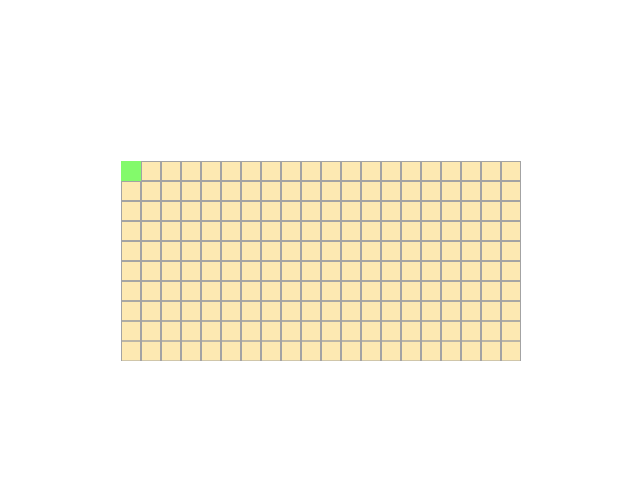
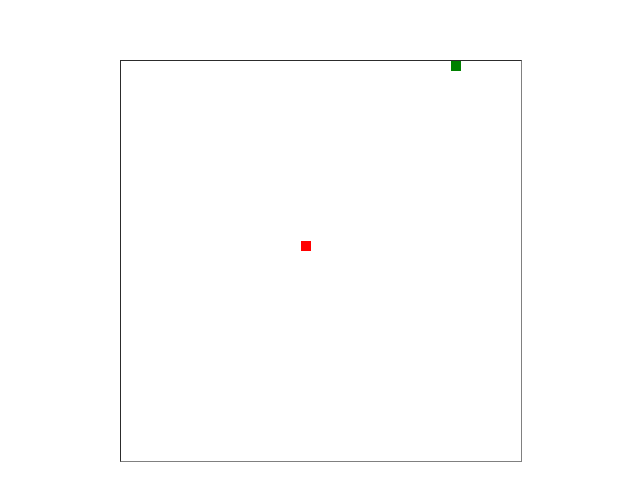
Before and after one commit to jaderAdriel/snake-game, a plain HTML site: page index.html in a window 1280 px wide. Shown: the part 139-640 px from the top of the page, without its empty margins (319-959 px from the left). Drawn offline with Linux system fonts and the light colour scheme.

Commit message:
movimentação básica da cobra

```diff
--- a/index.html
+++ b/index.html
@@ -15,7 +15,6 @@
         <main id="game-container">
 
             <canvas id="game-screen"></canvas>
-            <canvas id="game-background"></canvas>
 
         </main>
 
--- /dev/null
+++ b/src/abstract/food.js
@@ -0,0 +1,63 @@
+export class Food {
+
+    color;
+    ctx;
+    radius;
+    position = {
+        x: 180,
+        y: 180
+    };
+    area = {
+        x: 30,
+        y: 30
+    };
+
+    border = {
+        x: 400,
+        y: 400
+    }
+
+    constructor(props) {
+
+        this.ctx = props.ctx;
+        this.color = props.color || 'red';
+        this.position = props.position || this.position;
+        this.area = props.area || this.area;
+        this.border = props.border || this.border;
+        // this.radius = props.radius || this.area.x / 2;
+
+        this.draw()
+
+    }
+
+    draw () {
+
+        this.ctx.fillStyle = this.color;
+        this.ctx.fillRect(
+            this.position.x, this.position.y,
+            this.area.x, this.area.y
+        );
+
+    }
+
+    update () {
+        this.draw()
+    }
+
+    changePosition () {
+        const amountCol = this.border.x / this.area.x;
+        const amountRow = this.border.y / this.area.y;
+
+        const newPosition = {
+            x: this.getRandomNumber(0, amountCol) * this.area.x,
+            y: this.getRandomNumber(0, amountRow) * this.area.x
+        }
+
+        this.position = newPosition;
+    }
+
+    getRandomNumber( min, max) {
+        return Math.floor( Math.random() * (max - min) + min ) ;
+    }
+
+}
--- a/src/abstract/snake.js
+++ b/src/abstract/snake.js
@@ -1,70 +1,137 @@
 export class Snake {
+
+    ctx;
+    position = { x: 0, y: 0 }
+    tailColor = 'green';
+    headColor = '#444c24';
+    border = { x: 400, y: 400 };
+    area = { x: 20, y: 20 };
+    nextDirection = {x : 1 , y: 0};
+    direction = {x : 1 , y: 0}
+    total = 1;
+    speed = this.area.x;
+
+    tail = [ { position:  { x: 0, y: 0 }, direction: this.direction} ];
+
+    dead = false;
 
     constructor (props) {
 
         this.ctx = props.ctx;
+        this.headColor = props.headColor || this.tailColor;
+        this.tailColor = props.tailColor || this.tailColor;
+        this.border = props.border || this.border;
+        this.area = props.area || this.area;
+        this.position = props.position || this.position;
+        this.direction = props.direction || this.direction;
+        this.speed = this.area.x;
+    }
 
-        this.speed = 100;
+    draw () {
 
-        this.border = props.border || {
-            x: 400,
-            y: 400
+        for (let index = 0; index < this.tail.length ; index++) {
+            const element = this.tail[index];
+            this.ctx.fillStyle = this.tailColor;
+            this.ctx.fillRect(
+                element.position.x ,
+                element.position.y,
+                this.area.x,
+                this.area.y ,
+            );
         }
 
-        this.head = '';
 
-        this.tail = props.tail || [];
+    }
 
-        this.headColor = props.headColor || 'black';
+    shiftPositions () {
+        // console.log(this.tail);
+        for (let index = 0; index < this.tail.length - 1 ; index++) {
+            const nextElement = this.tail[index + 1];
 
-        this.tail = props.tailColor || 'black';
+            this.tail[index] = nextElement;
+        }
+    }
 
-        this.position = props.position || {
-            x: 0,
-            y: 0,
+    update ( food ) {
+        if ( this.dead ) return;
+
+        if (this.total === this.tail.length) {
+            this.shiftPositions();
+            console.log(this.tail, this.total);
         }
 
-        this.area = props.area || {
-            x : 20,
-            y : 20
+        if ( this.position.x === food.position.x && this.position.y === food.position.y  ) {
+            food.changePosition();
+            this.eat();
         }
 
-        this.direction = props.direction || {
-            x : 0,
-            y : 0
+        const newPosition = {
+            x: this.position.x + this.speed * this.direction.x ,
+            y: this.position.y + this.speed * this.direction.y
         }
+
+        this.setPosition( newPosition );
+
+        this.tail[this.total - 1] = {
+            position: this.position,
+            direction: this.direction
+        };
+
+        this.changedDirection();
 
         this.draw()
     }
 
-    draw () {
-        this.ctx.fillStyle = this.headColor;
-        this.ctx.fillRect(
-            this.position.x, this.position.y,
-            this.area.x, this.area.y
-        );
-    }
 
-    update () {
 
-        const newPosition = {
-            x: this.position.x + this.area.x * this.direction.x ,
-            y: this.position.y + this.area.y * this.direction.y
-        }
-
-        this.setPosition( newPosition );
-
-        this.draw()
+    eat () {
+        this.total++;
+        console.log(this.tail , this.total);
     }
 
     setDirection (direction) {
-        this.direction = direction;
+        this.nextDirection = direction;
+    }
+
+    changedDirection() {
+
+        const unchangedDirection = {x : 0 , y: 0};
+
+        if ( ( this.position.x % this.area.x === 0 ) && ( this.nextDirection.y !== 0 )) {
+            this.direction = this.nextDirection;
+            this.nextDirection = unchangedDirection;
+        }
+        if ( ( this.position.y % this.area.y === 0 ) && ( this.nextDirection.x !== 0 )) {
+            this.direction = this.nextDirection;
+            this.nextDirection = unchangedDirection;
+        }
+    }
+
+    isTouchingTail (newPosition) {
+        for (let index = 0; index < this.tail.length - 1; index++) {
+            const e = this.tail[index]
+            if ( !(e.x === newPosition.x && e.y === newPosition.y)) continue
+            this.dead = true;
+        }
+        return false;
     }
 
     setPosition (newPosition) {
-        if ( 0 > newPosition.x || 0 > newPosition.y) return;
+        if ( 0 > newPosition.x || 0 > newPosition.y) {
+            this.dead = true;
+            return
+        };
 
-        if ( newPosition.x >= this.border.x || newPosition.y >= this.border.y) return;
+        if (this.isTouchingTail(newPosition)) {
+            this.dead;
+            return
+        }
+
+        if ( ( newPosition.x + this.area.x - this.speed >= this.border.x ) ||
+             ( newPosition.y + this.area.y - this.speed >= this.border.y )) {
+                this.dead = true;
+                return;
+             }
 
         this.position = newPosition;
     }
--- a/src/canvas.js
+++ b/src/canvas.js
@@ -1,26 +1,33 @@
 import { Snake } from "./abstract/snake.js";
+import { Food } from "./abstract/food.js";
 
 const canvas = document.getElementById("game-screen");
 const ctx = canvas.getContext("2d");
 
 
 const canvasWidth = 400;
-const canvasHeight = 200;
+const canvasHeight = 400;
 
 canvas.width = canvasWidth;
 canvas.height = canvasHeight;
 
 const area = {
-    x: 20,
-    y: 20
+    x: 10,
+    y: 10
 };
 
 const snake = new Snake({
     area, ctx,
     border: {x: canvasWidth, y: canvasHeight} ,
-    headColor : '#83fa6b'
+    headColor : '#444c24'
+});
 
-});
+
+const food = new Food({
+    ctx,
+    border: {x: canvasWidth, y: canvasHeight},
+    area,
+})
 
 document.addEventListener('keydown', (e) => {
 
@@ -39,58 +46,22 @@ document.addEventListener('keydown', (e) => {
         case 'ArrowRight': direction.x = 1
           break;
     }
-    console.log(direction);
     snake.setDirection(direction);
 });
-
-(function drawGrid() {
-
-    const background = document.getElementById('game-background');
-    const ctx2 = background.getContext("2d");
-
-    background.width = canvasWidth;
-    background.height = canvasHeight;
-
-    const {width, height} = background;
-    const {x, y} = area;
-
-    const lineWidth = 1;
-
-    const drawLine = (width, height, color='#a3a3a3') =>  {
-        ctx2.moveTo(width.from, height.from);
-        ctx2.lineTo(width.to, height.to);
-        ctx2.lineWidth = lineWidth;
-        ctx2.strokeStyle = color;
-        ctx2.stroke();
-    }
-
-    for (let position = 0; position <= width; position+= x) {
-        drawLine(
-            {from: position, to: position},
-            {from: 0, to: height},
-        );
-
-    }
-
-    for (let position = 0; position <= height; position+= y) {
-        drawLine(
-            {from: 0, to: width},
-            {from: position, to: position}
-        );
-    }
-
-})()
 
 function animate() {
 
     setTimeout(() => {
 
+        if ( snake.dead ) return;
+
         requestAnimationFrame(animate);
         ctx.clearRect(0,0, canvas.width, canvas.height );
-        snake.update();
-        console.log("Delayed for 1 second.");
 
-    }, snake.speed);
+        food.update();
+        snake.update( food );
+
+    }, 150);
 
 }
 
--- a/styles/style.scss
+++ b/styles/style.scss
@@ -19,14 +19,9 @@ main {
 
 canvas{
     position: absolute;
-
     &#game-screen {
         z-index: 2;
         background-color: transparent;
-
-    }
-    &#game-background {
-        z-index: 0;
-        background-color: #fde9b2;
+        outline: 1px inset gray;
     }
 }
```
Also changed, not shown: styles/style.css.
